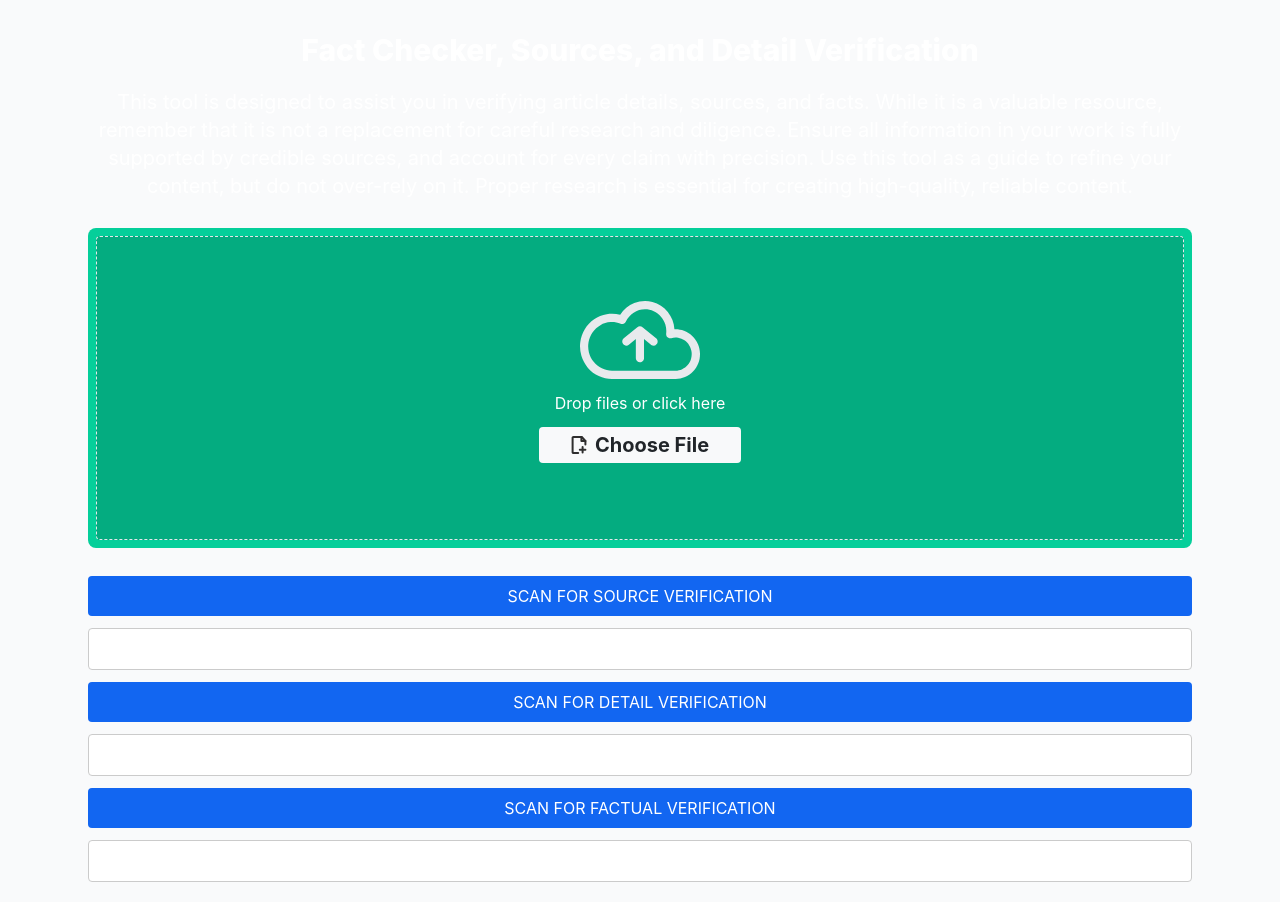
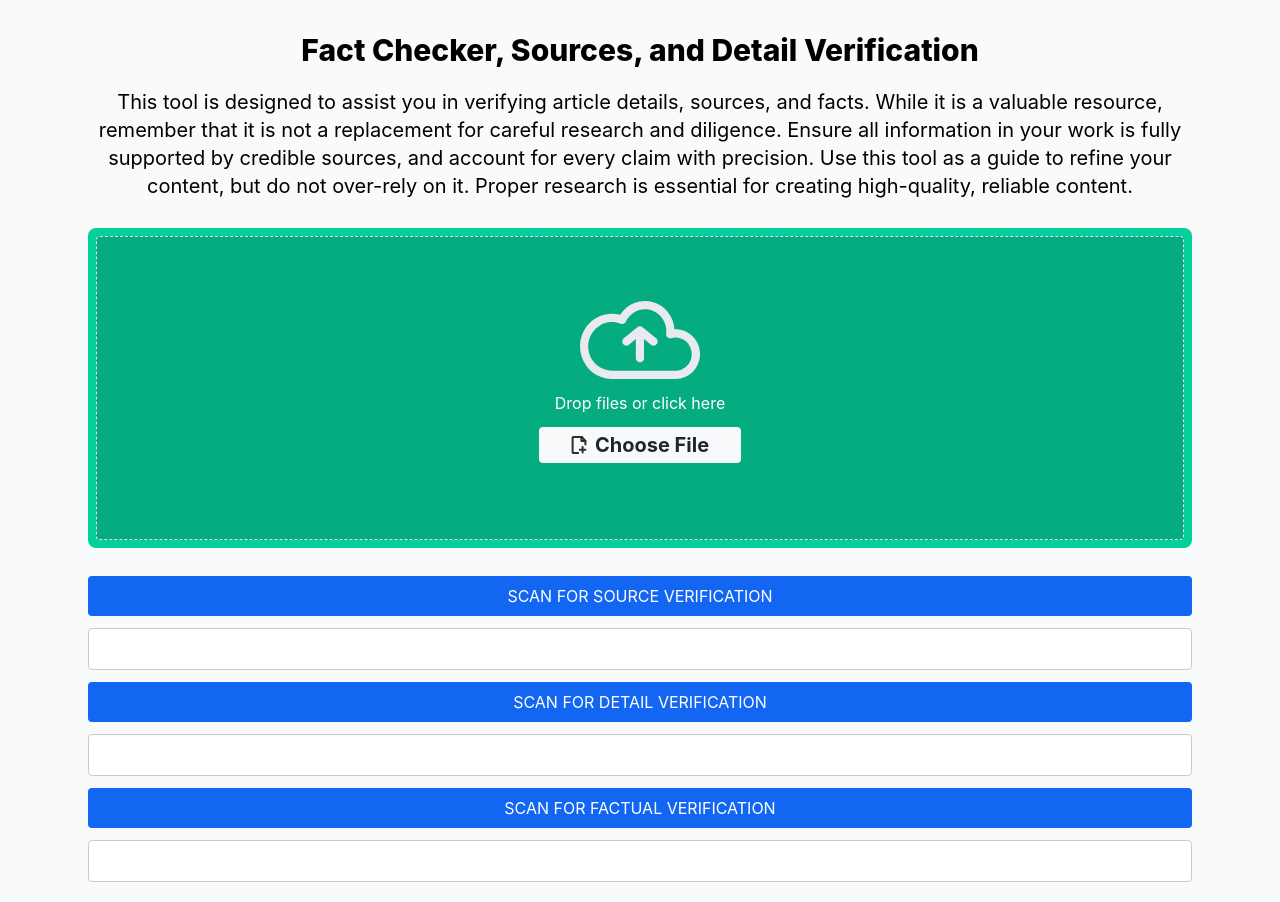
Before and after one commit to softdev629/gpt-wrapper-client, a React (Vite) app: page /check in a window 1280 px wide. Built offline with nearby package versions, Linux system fonts and the light colour scheme; no server answers.

Commit message:
update: text color in light mode

```diff
--- a/src/pages/check.page.tsx
+++ b/src/pages/check.page.tsx
@@ -70,7 +70,7 @@ const CheckPage = () => {
 
   return (
     <section className="bg-gray-50 dark:bg-gray-900 pb-5 relative">
-      <div className="flex flex-col px-6 py-8 mx-auto min-h-screen lg:py-0 max-w-6xl gap-5 text-white">
+      <div className="flex flex-col px-6 py-8 mx-auto min-h-screen lg:py-0 max-w-6xl gap-5 dark:text-white text-black">
         <h1 className="mt-8 text-3xl font-extrabold text-center">
           Fact Checker, Sources, and Detail Verification
         </h1>
```
